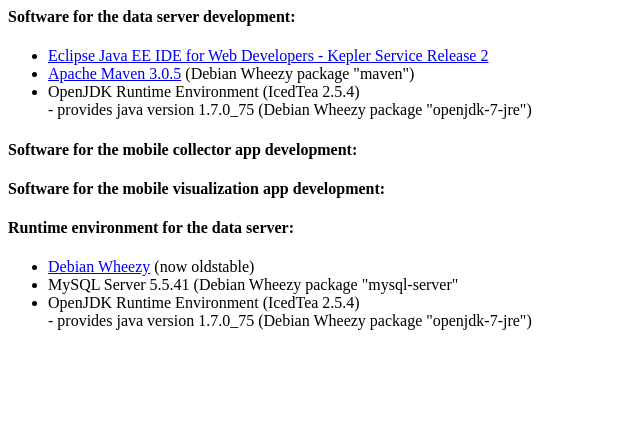
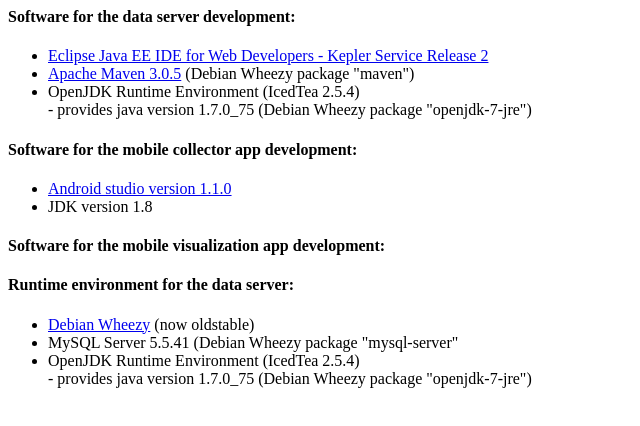
Before and after one commit to ECE575-ProjectA3/TeamA3-master, a plain HTML site: page software.html in a window 1280 px wide. Shown: the whole page, without its empty margins (0-640 px from the left). Drawn offline with Linux system fonts and the light colour scheme.

Commit message:
Updated software and compile documentation

```diff
--- a/software.html
+++ b/software.html
@@ -16,9 +16,10 @@
 		- provides java version 1.7.0_75 (Debian Wheezy package "openjdk-7-jre") </li>
 	</ul>
 	<h4> Software for the mobile collector app development: </h4>
-
-	<!-- add build environment here -->
-
+	<ul>
+		<li><a href="http://developer.android.com/tools/studio/index.html">Android studio version 1.1.0 </a> </li>
+		<li> JDK version 1.8 </li>
+	</ul>
 	<h4> Software for the mobile visualization app development: </h4>
 
 	<!-- add build environment here -->
```
Also changed, not shown: doc/COMPILE.txt.
